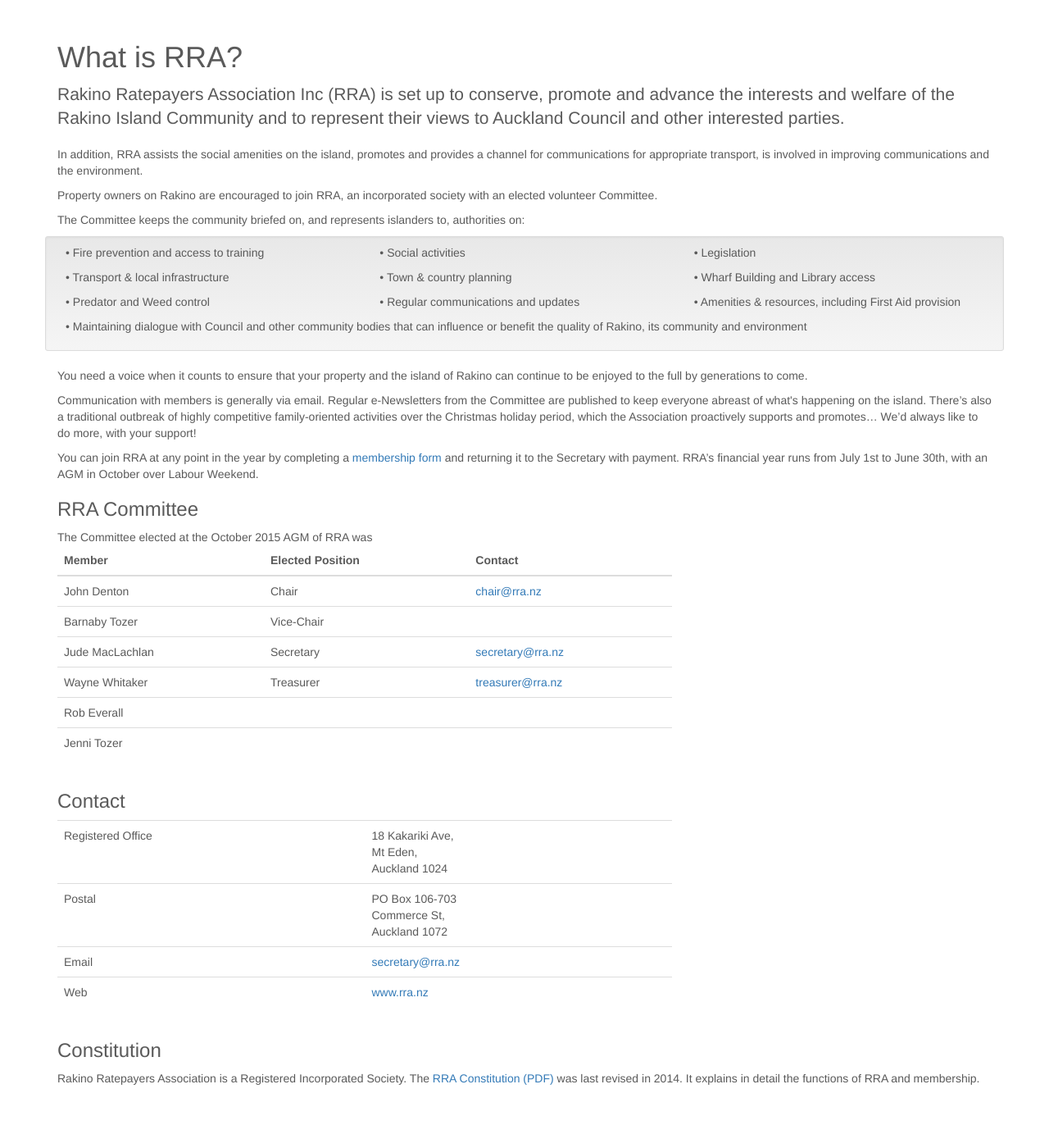
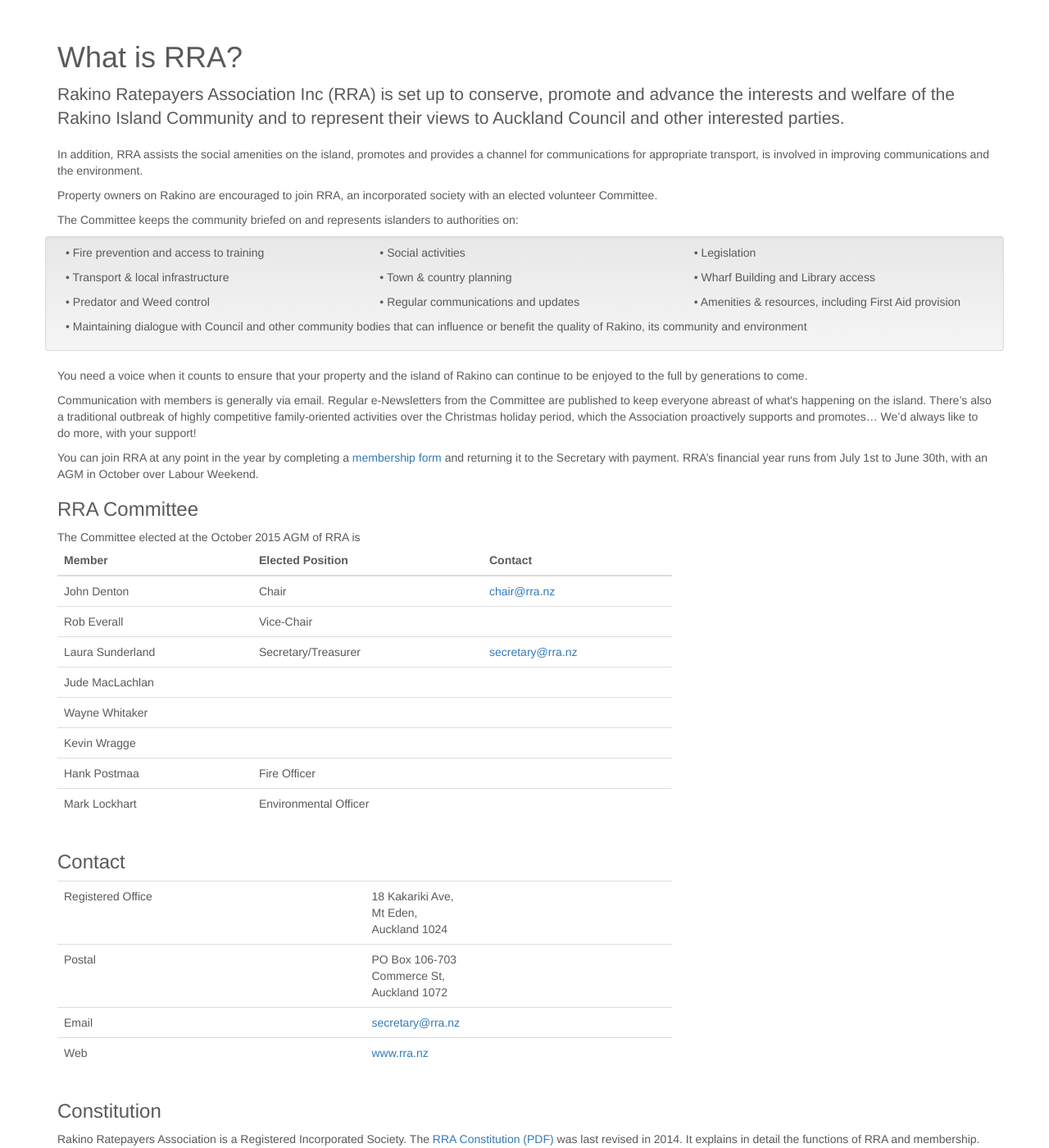
Before and after one commit to rakinoratepayers/rakinoratepayers.github.io, a Jekyll site: the page built from index.html, in a window 1280 px wide and 1400 px high, scrolled down 423 px. Shown: the whole window at 82% size. Built offline with Jekyll 4.4.1, drawn with Linux system fonts in a browser that asks for light colours; nearby versions of some CDN libraries; Markdown is read by kramdown in place of the engine named in the settings.

Commit message:
Update to the committee from John D

```diff
--- a/index.html
+++ b/index.html
@@ -49,7 +49,7 @@
 
 
 
-<p>The Committee keeps the community briefed on, and represents islanders to, authorities on:</p>
+<p>The Committee keeps the community briefed on and represents islanders to authorities on:</p>
 
 <div class="row well well-sm">
     <div class="col-md-4 col-sm-6">
@@ -93,7 +93,7 @@
 
 <h3>RRA Committee</h3>
 
-The Committee elected at the October 2015 AGM of RRA was
+The Committee elected at the October 2015 AGM of RRA is
 
 <div class="row">
     <div class="col-lg-8">
@@ -107,11 +107,13 @@
         </thead>
         <tbody>
             <tr><td>John Denton</td><td>Chair</td><td><a href="mailto:chair@rra.nz">chair@rra.nz</a></td></tr>
-            <tr><td>Barnaby Tozer</td><td>Vice-Chair</td><td>&nbsp;</td></tr>
-            <tr><td>Jude MacLachlan</td><td>Secretary</td><td><a href="mailto:secretary@rra.nz">secretary@rra.nz</a></td></tr>
-            <tr><td>Wayne Whitaker</td><td>Treasurer</td><td><a href="mailto:treasurer@rra.nz">treasurer@rra.nz</a></td></tr>
-            <tr><td>Rob Everall</td><td>&nbsp;</td><td>&nbsp;</td></tr>
-            <tr><td>Jenni Tozer</td><td>&nbsp;</td><td>&nbsp;</td></tr>
+            <tr><td>Rob Everall</td><td>Vice-Chair</td><td>&nbsp;</td></tr>
+            <tr><td>Laura Sunderland</td><td>Secretary/Treasurer</td><td><a href="mailto:secretary@rra.nz">secretary@rra.nz</a><!--<a href="mailto:treasurer@rra.nz">treasurer@rra.nz</a>--></td></tr>
+            <tr><td>Jude MacLachlan </td><td>&nbsp;</td><td>&nbsp;</td></tr>
+            <tr><td>Wayne Whitaker</td><td>&nbsp;</td><td>&nbsp;</td></tr>
+            <tr><td>Kevin Wragge</td><td>&nbsp;</td><td>&nbsp;</td></tr>
+            <tr><td>Hank Postmaa</td><td>Fire Officer</td><td>&nbsp;</td></tr>
+            <tr><td>Mark Lockhart</td><td>Environmental Officer</td><td>&nbsp;</td></tr>
         </tbody>
         </table>
     </div>
```
